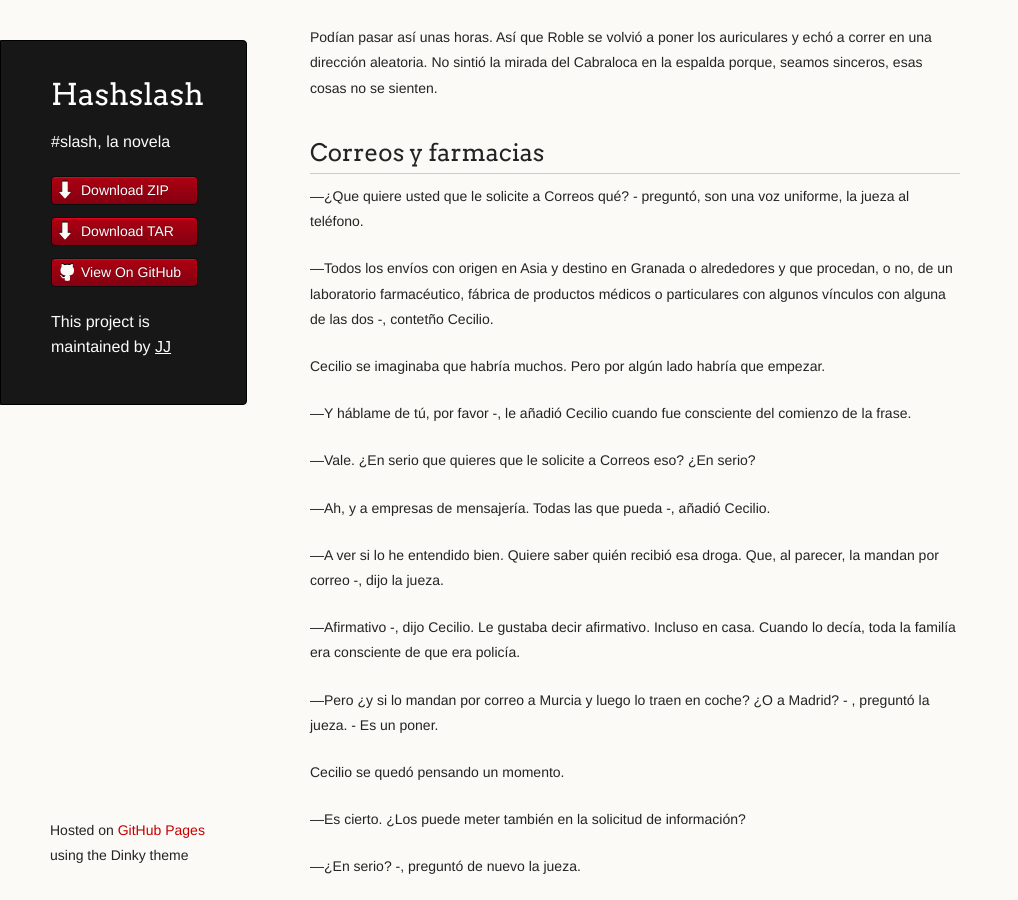
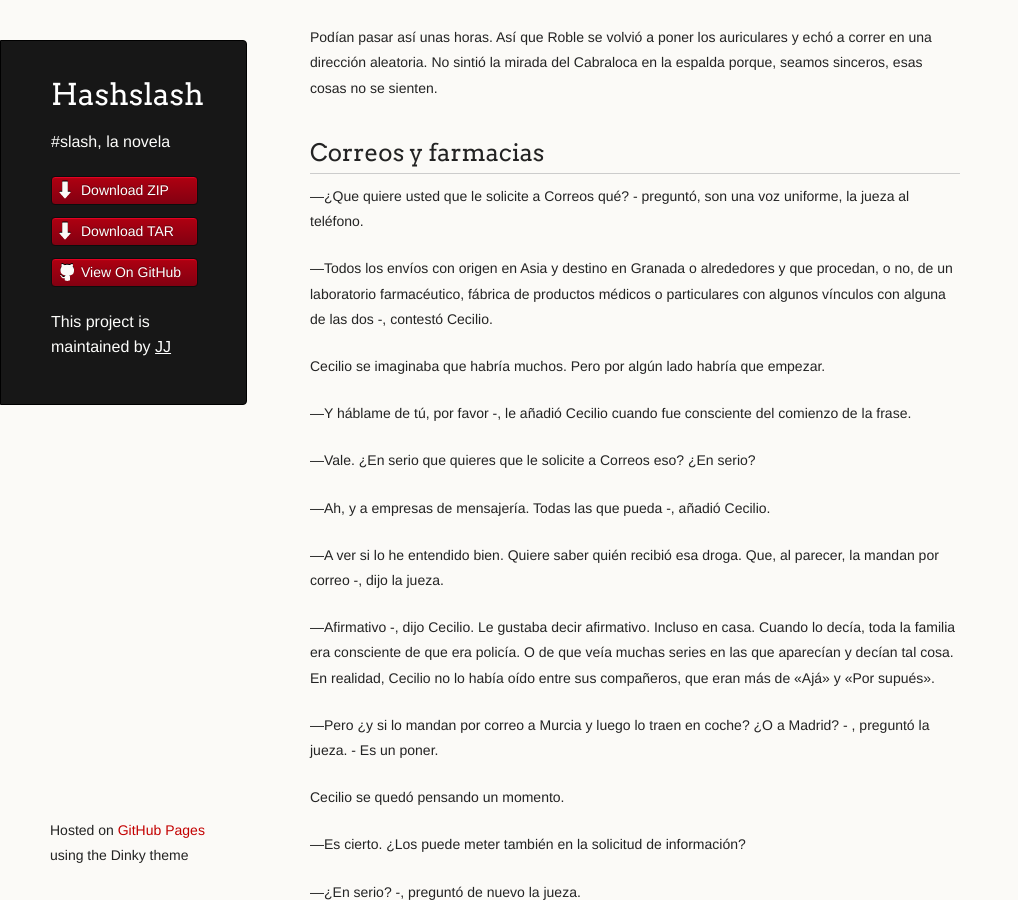
Before and after one commit to JJ/HashSlash, a Jekyll site: the page built from texto/HashSlash.md, in a window 1280 px wide and 900 px high, scrolled down 76770 px. Shown: the whole window, without its empty margins (0-1018 px from the left). Built offline with Jekyll 4.4.1, drawn with Linux system fonts in a browser that asks for light colours.

Commit message:
Sync texto/HashSlash.md from master to gh-pages

```diff
--- a/texto/HashSlash.md
+++ b/texto/HashSlash.md
@@ -3807,7 +3807,7 @@ Podían pasar así unas horas. Así que Roble se volvió a poner los auriculares
 —Todos los envíos con origen en Asia y destino en Granada o
 alrededores y que procedan, o no, de un laboratorio farmacéutico,
 fábrica de productos médicos o particulares con algunos vínculos con
-alguna de las dos -, contetño Cecilio.
+alguna de las dos -, contestó Cecilio.
 
 Cecilio se imaginaba que habría muchos. Pero por algún lado habría que empezar.
 
@@ -3822,8 +3822,10 @@ del comienzo de la frase.
 droga. Que, al parecer, la mandan por correo -, dijo la jueza.
 
 —Afirmativo -, dijo Cecilio. Le gustaba decir afirmativo. Incluso en
-casa. Cuando lo decía, toda la familía era consciente de que era
-policía.
+casa. Cuando lo decía, toda la familia era consciente de que era
+policía. O de que veía muchas series en las que aparecían y decían tal
+cosa. En realidad, Cecilio no lo había oído entre sus compañeros, que
+eran más de «Ajá» y «Por supués».
 
 —Pero ¿y si lo mandan por correo a Murcia y luego lo traen en coche?
 ¿O a Madrid? - , preguntó la jueza. - Es un poner.
```
